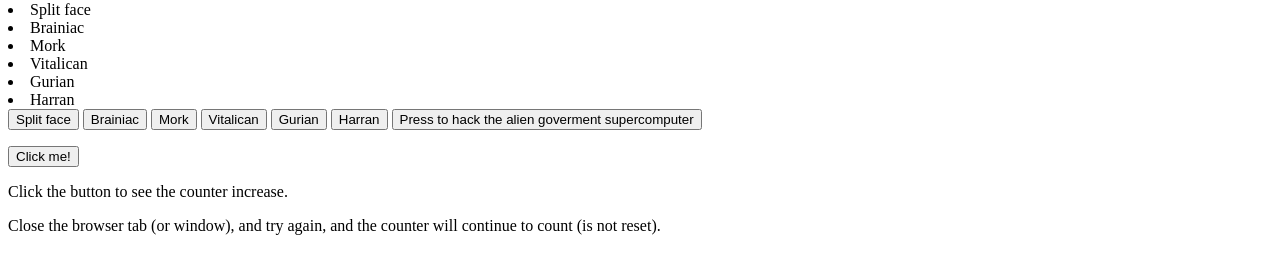
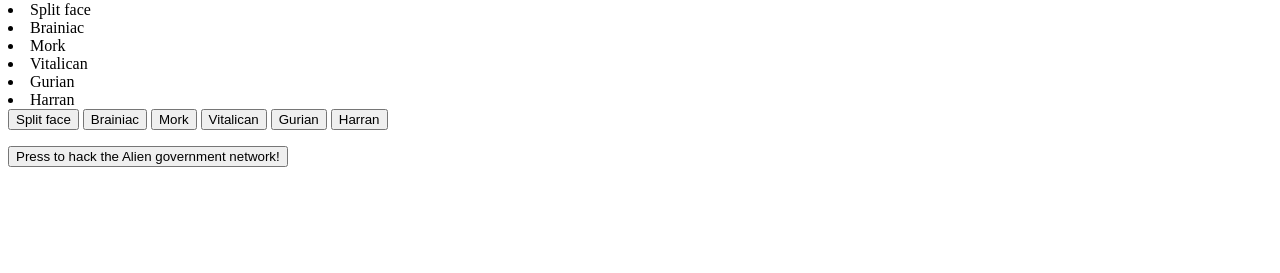
Before and after one commit to Hudson673/profile_page, a plain HTML site: page hudson/index.html in a window 1280 px wide. Shown: the part 491-764 px from the top of the page. Drawn offline with Linux system fonts and the light colour scheme.

```diff
--- a/hudson/index.html
+++ b/hudson/index.html
@@ -36,10 +36,9 @@ function clickCounter() {
 		<button>Vitalican</button>
 		<button>Gurian</button>
 		<button>Harran</button>
-		<button>Press to hack the alien goverment supercomputer</button>
-		<p><button onclick="clickCounter()" type="button">Click me!</button></p>
+
+		<p><button onclick="clickCounter()" type="button">Press to hack the Alien government network!</button></p>
 <div id="result"></div>
-<p>Click the button to see the counter increase.</p>
-<p>Close the browser tab (or window), and try again, and the counter will continue to count (is not reset).</p>
+
 	</body>
 </html>
```
